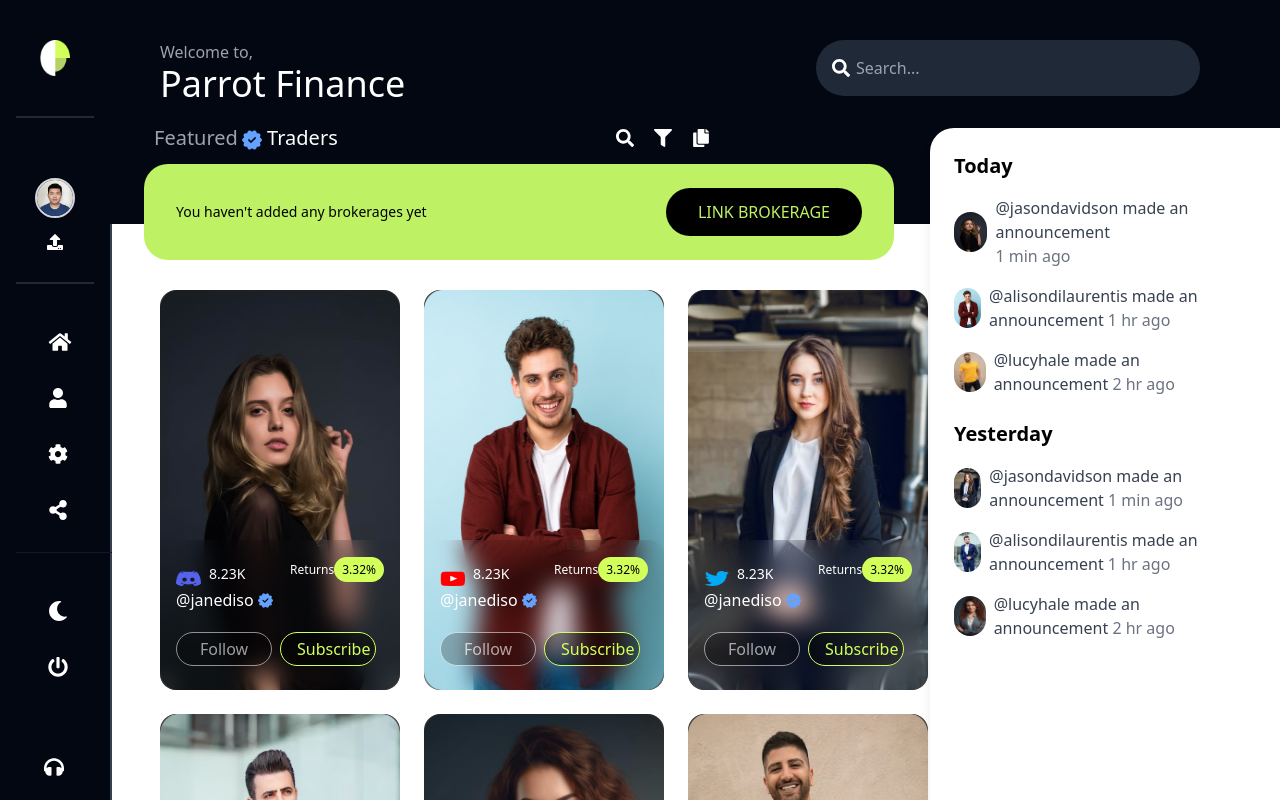
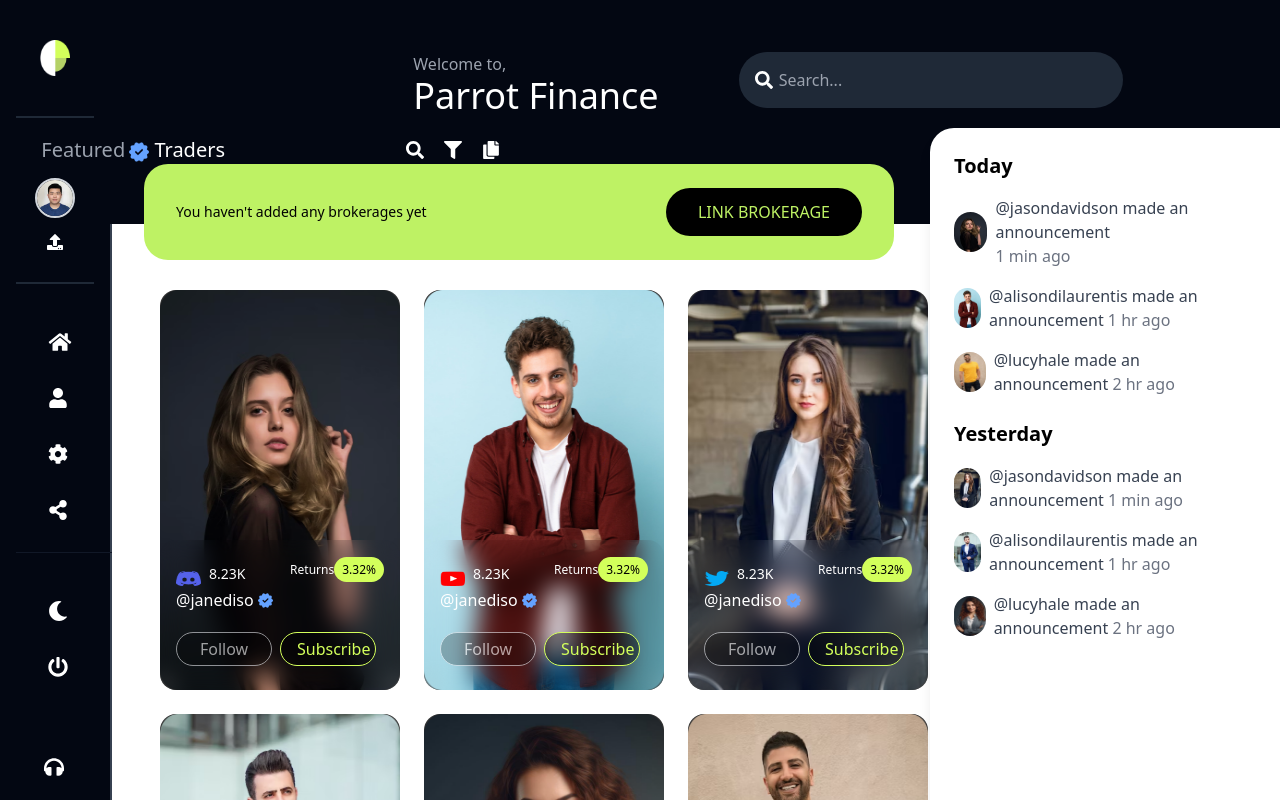
Before and after one commit to zadgaonkarayush/finance, a React (Vite) app: page / in a window 1280 px wide. Shown: the top 800 px of the page. Built offline with nearby package versions, Linux system fonts and the light colour scheme.

Commit message:
Update Navbar.jsx

```diff
--- a/src/components/Navbar.jsx
+++ b/src/components/Navbar.jsx
@@ -1,56 +1,18 @@
-// import React from 'react'
-// import { FaSearch, FaFilter, FaCopy } from 'react-icons/fa';
-// import Icon from '../assets/icon.png';
-
-// const Navbar = () => {
-//   return (
-//     <nav className="bg-black text-white flex flex-col items-center p-8 absolute top-0 left-24 right-0 w-[calc(100%-6rem)] h-52 z-10">
-//             <div className="flex justify-between items-start w-full mr-20 h-20">
-//                 <p className="ml-16 text-gray-400">
-//                     Welcome to,<br />
-//                     <h1 className="text-white mt-0 text-3xl font-medium">Parrot Finance</h1>
-//                 </p>
-//                 <div className="relative w-96 h-14 mb-20">
-//                     <FaSearch className="absolute top-1/2 left-4 transform -translate-y-1/2 text-white text-lg" />
-//                     <input
-//                         type="search"
-//                         placeholder="Search..."
-//                         className="bg-gray-800 border-none py-2 pl-10 pr-4 rounded-full text-white w-full h-full"
-//                     />
-//                 </div>
-//             </div>
-//             <div className="flex justify-between  items-center w-7/12 mb-20 relative top-1 right-60">
-//                 <h3 className=" ml-4 font-medium text-xl">
-//                     <span className="text-gray-400 text-xl">Featured</span>
-//                     <img src={Icon} alt="Certified Traders" className="inline h-5 w-5" /> Traders
-//                 </h3>
-//                 <div className="flex gap-5 relative ">
-//                     <FaSearch className="text-lg cursor-pointer font-light" />
-//                     <FaFilter className="text-lg cursor-pointer font-light" />
-//                     <FaCopy className="text-lg cursor-pointer font-light" />
-//                 </div>
-//             </div>
-
-//     </nav>
-//   )
-// }
-
-// export default Navbar
-
 import React from 'react'
 import { FaSearch, FaFilter, FaCopy } from 'react-icons/fa';
-import Icon from '../assets/Icon.png';
+import Icon from '../assets/icon.png';
 
 const Navbar = () => {
   return (
-    <nav className="bg-gray-950 text-white flex flex-col items-center p-6 lg:p-8 xl:p-10 absolute top-0 left-24 right-0 w-[calc(100%-6rem)] h-44 md:h-52 lg:h-56 z-10">
-      <div className="flex flex-col md:flex-row justify-between items-start w-full mr-8 lg:mr-20 h-20">
-        <div className="ml-8 md:ml-16 text-gray-400">
+    <nav className="bg-gray-950 text-white flex flex-col items-center p-6 lg:p-8 xl:p-10 mdx:p-8 absolute top-0 left-24 right-0 w-[calc(100%-6rem)] h-44 mdx:h-60 md:h-52 lg:h-56 lgx:h-64 z-10">
+      <div className='relative top-3 lgx:top-4'>
+        <div className="flex flex-col md:flex-row justify-between items-start w-full mdx:w-screen mr-8 mdx:mr-20 lg:mr-20 h-20 mdx:mb-4 mdx:mt-0 ">
+          <div className="ml-8 md:ml-40 mdx:ml-[160px] text-gray-400">
             <p>Welcome to,<br /></p>
-          <h1 className="text-white mt-0 text-2xl md:text-3xl lg:text-4xl font-medium">Parrot Finance</h1>
+            <h1 className="text-white mt-0 text-2xl md:text-3xl lg:text-4xl mdx:text-2xl lgx:text-4xl font-medium">Parrot Finance</h1>
           </div>
-        <div className="relative w-full md:w-72 lg:w-96 sxx:w-[580px] lgx:w-[680px] lgx:right-24 h-12 md:h-14 mb-4 md:mb-20 mt-4 md:mt-0">
-          <FaSearch className="absolute top-1/2 left-4 transform -translate-y-1/2 text-white text-lg" />
+          <div className="relative w-full md:w-72 lg:w-96 sxx:w-[580px] lgx:w-[674px] mdx:right-[48px] mdx:h-[52px] lgx:right-24 h-11 md:h-14 mb-4 md:mb-20 mt-4 md:mt-0">
+            <FaSearch className="absolute  top-1/2 left-4 transform -translate-y-1/2 text-white text-lg" />
             <input
               type="search"
               placeholder="Search..."
@@ -59,15 +21,17 @@ const Navbar = () => {
           </div>
         </div>
 
-      <div className="flex justify-between items-center w-full md:w-7/12 lg:w-7/12 xl:w-7/12 sxx:w-7/12  mb-4 md:mb-20 relative top-1 px-11 right-0 md:right-20 lg:right-40 xl:right-64 sxx:right-96 lgx:right-[495px]">
-        <h3 className="ml-4 md:ml-0 font-medium text-lg md:text-xl">
+        <div className="flex justify-between items-center w-full md:w-7/12 lg:w-7/12 xl:w-7/12 sxx:w-7/12 mdx:w-7/12   mb-4   md:mb-20 relative
+     top-1 px-11 right-0 md:right-20 lg:right-40 mdx:ml-[350px] xl:right-64 sxx:right-96 lgx:right-[215px] ">
+          <h3 className="ml-4 mdx:ml-6 md:ml-0 font-medium text-lg md:text-xl mdx:text-lg">
             <span className="text-gray-400">Featured</span>
             <img src={Icon} alt="Certified Traders" className="inline h-4 w-4 md:h-5 md:w-5 ml-1" /> Traders
           </h3>
-        <div className="flex gap-3 md:gap-5 relative">
-          <FaSearch className="text-md md:text-lg cursor-pointer font-light" />
-          <FaFilter className="text-md md:text-lg cursor-pointer font-light" />
-          <FaCopy className="text-md md:text-lg cursor-pointer font-light" />
+          <div className=" lgx:gap-8 flex gap-3 md:gap-5 relative lgx:left-8  left-10">
+            <FaSearch className="text-md md:text-lg lgx:text-xl cursor-pointer font-light" />
+            <FaFilter className="text-md md:text-lg lgx:text-xl cursor-pointer font-light" />
+            <FaCopy className="text-md md:text-lg lgx:text-xl cursor-pointer font-light" />
+          </div>
         </div>
       </div>
     </nav>
```
Lines whose indentation alone changed are shown as unchanged.
